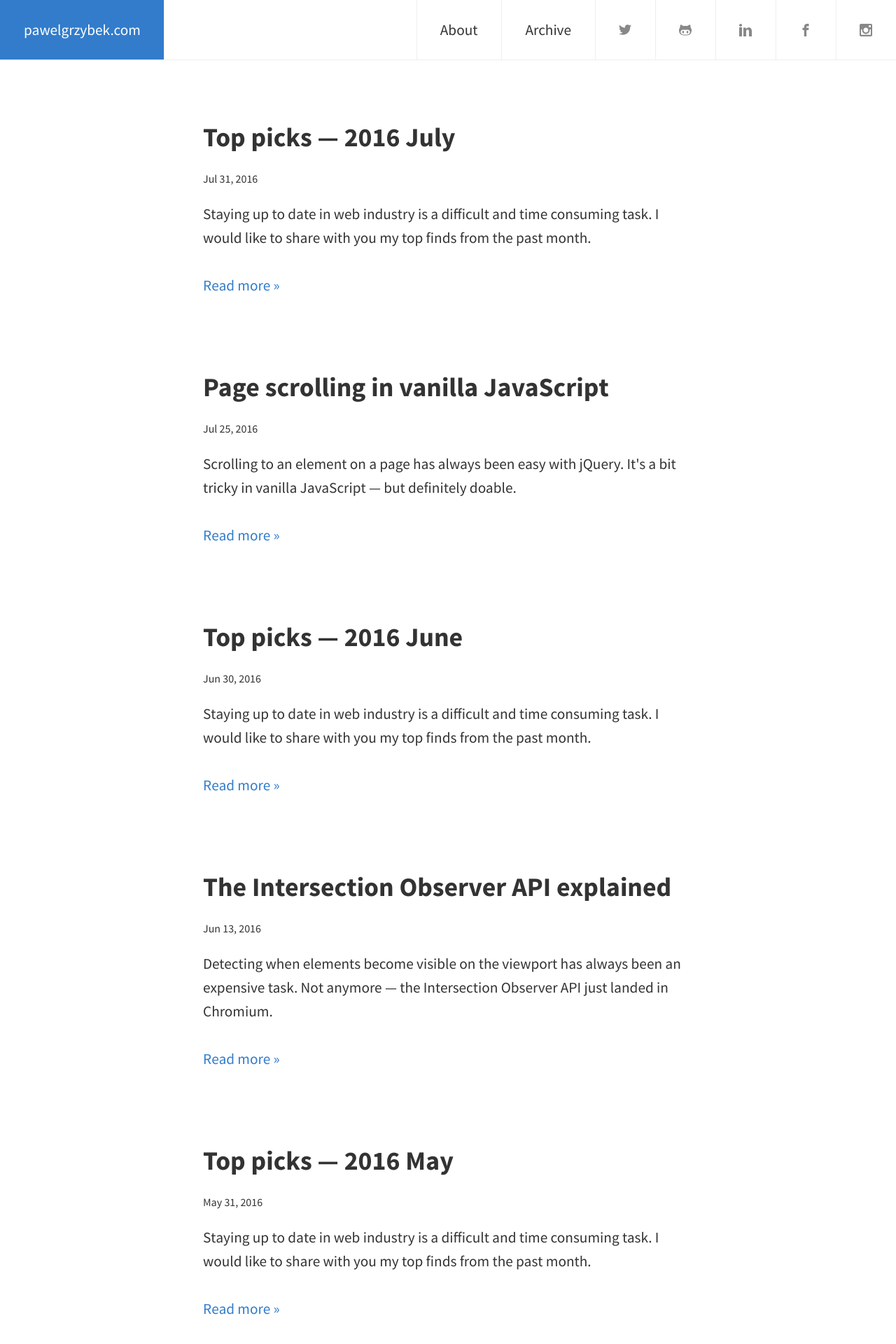
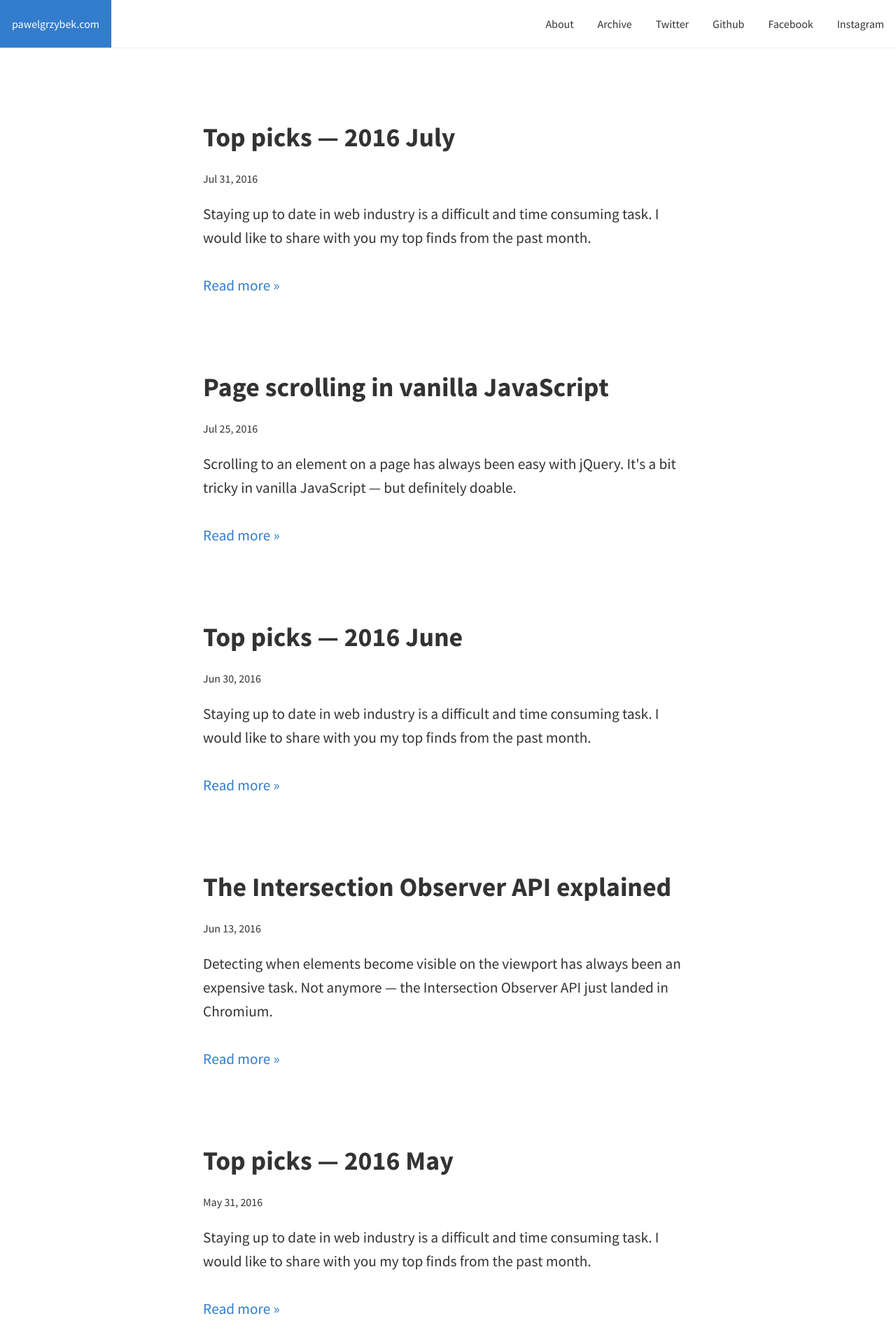
Before and after one commit to kimruddock/pawelgrzybek.github.io, a Jekyll site: the page built from index.html, in a window 1280 px wide. Shown: the top 1920 px of the page at 70% size. Built offline with Jekyll 4.4.1, drawn with Linux system fonts in a browser that asks for light colours; the list of posts is cut into pages by our own code.

Commit message:
simplify header

```diff
--- a/_includes/header.html
+++ b/_includes/header.html
@@ -13,36 +13,10 @@
     <nav class="header__nav" role="navigation">
       <a href="{{ site.baseurl }}/about/" class="header__link" title="About">About</a>
       <a href="{{ site.baseurl }}/archive/" class="header__link" title="Archive">Archive</a>
-      <a href="http://twitter.com/{{ site.twitter_username }}" class="header__link" title="Paweł Grzybek on Twitter" target="_blank">
-        <svg class="header__icon" viewBox="0 0 16 16" version="1.1" xmlns="http://www.w3.org/2000/svg" xmlns:xlink="http://www.w3.org/1999/xlink">
-          <title>Twitter Icon</title>
-          <path d="M14.4 4.2C14.4 4.4 14.4 4.5 14.4 4.7 14.4 9 11.1 14 5 14 3.2 14 1.5 13.5 0 12.5 0.3 12.6 0.5 12.6 0.8 12.6 2.3 12.6 3.7 12 4.9 11.2 3.4 11.1 2.2 10.2 1.8 8.9 2 8.9 2.2 8.9 2.4 8.9 2.7 8.9 3 8.9 3.3 8.8 1.8 8.5 0.6 7.2 0.6 5.6L0.6 5.6C1.1 5.8 1.6 6 2.1 6 1.2 5.4 0.7 4.4 0.7 3.2 0.7 2.6 0.8 2.1 1.1 1.6 2.7 3.6 5.2 4.9 7.9 5 7.8 4.8 7.8 4.5 7.8 4.3 7.8 2.5 9.3 1 11.1 1 12 1 12.9 1.4 13.5 2 14.2 1.9 14.9 1.6 15.6 1.2 15.3 2 14.8 2.6 14.1 3.1 14.8 3 15.4 2.8 16 2.5 15.6 3.2 15 3.8 14.4 4.2L14.4 4.2Z"/>
-        </svg>
-      </a>
-      <a href="http://github.com/{{ site.github_username }}" class="header__link" title="Paweł Grzybek on Github" target="_blank">
-        <svg class="header__icon" viewBox="0 0 16 16" version="1.1" xmlns="http://www.w3.org/2000/svg" xmlns:xlink="http://www.w3.org/1999/xlink">
-          <title>Github Icon</title>
-          <path d="M10.8 8.9C10.1 8.9 9.6 9.6 9.6 10.5 9.6 11.4 10.1 12.1 10.8 12.1 11.4 12.1 11.9 11.4 11.9 10.5 11.9 9.6 11.4 8.9 10.8 8.9L10.8 8.9ZM14.7 4.9C14.8 4.5 14.8 2.7 14.2 1 14.2 1 12.6 1.2 10.2 2.8 9.7 2.7 8.8 2.6 8 2.6 7.2 2.6 6.3 2.7 5.8 2.8 3.4 1.2 1.9 1 1.9 1 1.2 2.7 1.2 4.5 1.3 4.9 0.5 5.7 0 6.8 0 8.2 0 14.5 5.2 14.6 6.5 14.6 6.8 14.6 7.4 14.6 8 14.6 8.6 14.6 9.2 14.6 9.5 14.6 10.8 14.6 16 14.5 16 8.2 16 6.8 15.5 5.7 14.7 4.9L14.7 4.9ZM8 13.8L8 13.8C4.7 13.8 2.1 13.4 2.1 10.2 2.1 9.5 2.4 8.7 3.1 8.2 4.1 7.2 5.9 7.7 8 7.7L8 7.7 8 7.7C10.1 7.7 11.9 7.2 13 8.2 13.6 8.7 13.9 9.5 13.9 10.2 13.9 13.4 11.3 13.8 8 13.8L8 13.8ZM5.2 8.9C4.6 8.9 4.1 9.6 4.1 10.5 4.1 11.4 4.6 12.1 5.2 12.1 5.9 12.1 6.4 11.4 6.4 10.5 6.4 9.6 5.9 8.9 5.2 8.9L5.2 8.9Z"/>
-        </svg>
-      </a>
-      <a href="http://linkedin.com/in/{{ site.linkedin_username }}" class="header__link" title="Paweł Grzybek on LinkedIn" target="_blank">
-        <svg class="header__icon" viewBox="0 0 16 16" version="1.1" xmlns="http://www.w3.org/2000/svg" xmlns:xlink="http://www.w3.org/1999/xlink">
-          <title>LinkedIn Icon</title>
-          <path d="M3.6 1.8C3.6 2.7 2.9 3.5 1.8 3.5 0.7 3.5 0 2.8 0 1.8 0 0.9 0.7 0 1.8 0 2.9 0 3.5 0.8 3.6 1.8L3.6 1.8ZM0 16L0 4.4 3.6 4.4 3.6 16 0 16 0 16ZM5.3 8.4C5.3 7 5.3 5.9 5.2 4.9L8.4 4.9 8.6 6.4 8.7 6.4C9.1 5.7 10.2 4.6 12.1 4.6 14.3 4.6 16 6.1 16 9.4L16 16 12.4 16 12.4 9.9C12.4 8.5 11.9 7.4 10.7 7.4 9.7 7.4 9.2 8.2 9 8.8 8.9 9 8.9 9.3 8.9 9.7L8.9 16 5.3 16 5.3 8.4 5.3 8.4Z"/>
-        </svg>
-      </a>
-      <a href="http://facebook.com/{{ site.facebook_username }}" class="header__link" title="Paweł Grzybek on Facebook" target="_blank">
-        <svg class="header__icon" viewBox="0 0 16 16" version="1.1" xmlns="http://www.w3.org/2000/svg" xmlns:xlink="http://www.w3.org/1999/xlink">
-          <title>Facebook Icon</title>
-          <path d="M9.5 3L12 3 12 0 9.5 0C7.6 0 6 1.6 6 3.5L6 5 4 5 4 8 6 8 6 16 9 16 9 8 11.5 8 12 5 9 5 9 3.5C9 3.2 9.2 3 9.5 3L9.5 3Z"/>
-        </svg>
-      </a>
-      <a href="http://instagram.com/{{ site.instagram_username }}" class="header__link" title="Paweł Grzybek on Instagram" target="_blank">
-        <svg class="header__icon" viewBox="0 0 16 16" version="1.1" xmlns="http://www.w3.org/2000/svg" xmlns:xlink="http://www.w3.org/1999/xlink">
-          <title>Instagram Icon</title>
-          <path d="M14.2 0L1.8 0C0.8 0 0 0.8 0 1.8L0 14.2C0 15.2 0.8 16 1.8 16L14.2 16C15.2 16 16 15.2 16 14.2L16 1.8C16 0.8 15.2 0 14.2 0L14.2 0ZM8 12.9C10.7 12.9 12.9 10.7 12.9 8 12.9 7.7 12.9 7.4 12.8 7.1L14.2 7.1 14.2 13.5C14.2 13.9 13.9 14.1 13.6 14.1L2.4 14.1C2.1 14.1 1.8 13.9 1.8 13.5L1.8 7.1 3.2 7.1C3.1 7.4 3.1 7.7 3.1 8 3.1 10.7 5.3 12.9 8 12.9L8 12.9ZM4.9 8C4.9 6.3 6.3 4.9 8 4.9 9.7 4.9 11.1 6.3 11.1 8 11.1 9.7 9.7 11.1 8 11.1 6.3 11.1 4.9 9.7 4.9 8L4.9 8ZM13.6 4.4L12.2 4.4C11.8 4.4 11.6 4.2 11.6 3.8L11.6 2.4C11.6 2.1 11.8 1.8 12.2 1.8L13.6 1.8C13.9 1.8 14.2 2.1 14.2 2.4L14.2 3.8C14.2 4.2 13.9 4.4 13.6 4.4L13.6 4.4Z"/>
-        </svg>
-      </a>
+      <a href="http://twitter.com/{{ site.twitter_username }}" class="header__link" title="Paweł Grzybek on Twitter" target="_blank">Twitter</a>
+      <a href="http://github.com/{{ site.github_username }}" class="header__link" title="Paweł Grzybek on Github" target="_blank">Github</a>
+      <a href="http://facebook.com/{{ site.facebook_username }}" class="header__link" title="Paweł Grzybek on Facebook" target="_blank">Facebook</a>
+      <a href="http://instagram.com/{{ site.instagram_username }}" class="header__link" title="Paweł Grzybek on Instagram" target="_blank">Instagram</a>
     </nav>
   </header>
 
```
Also changed, not shown: _src/css/_global.css (+6 -6 lines), _src/css/modules/_header.css (+16 -21 lines), _includes/main.css.
